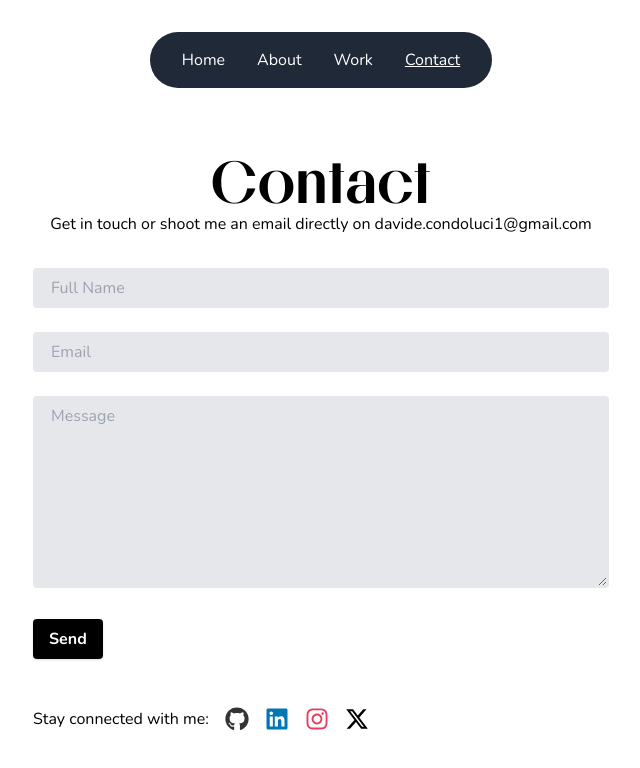
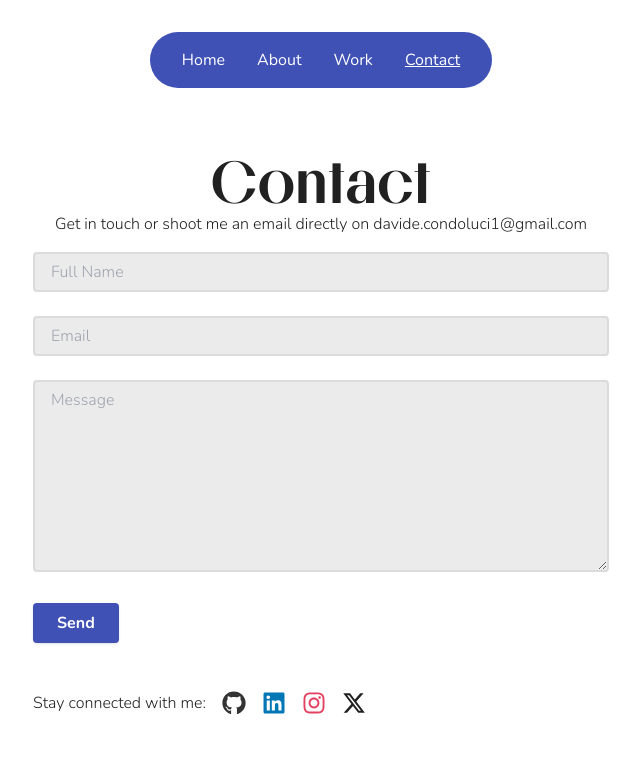
Before and after one commit to davidecondoluci/davidecondoluci.com, a React (Vite) app: page /contact in a window 1280 px wide. Shown: the top 768 px of the page, without its empty margins (319-959 px from the left). Built offline with nearby package versions, Linux system fonts and the light colour scheme.

Commit message:
styling pages with colors

```diff
--- a/src/components/Navbar.jsx
+++ b/src/components/Navbar.jsx
@@ -6,16 +6,16 @@ const Navbar = (props) => {
   const location = useLocation();
 
   const getLinkClass = (path) => {
-    let classes = "text-white hover:text-gray-400";
+    let classes = "text-white hover:text-[#C5CAE9]";
     if (location.pathname === path) {
-      classes += " underline";
+      classes += " underline text-[#C5CAE9]";
     }
     return classes;
   };
 
   return (
     <nav className={`flex justify-center pb-16 ${props.classes}`}>
-      <ul className="flex bg-gray-800 px-8 py-4 rounded-full space-x-8 items-center font-sans font-regular">
+      <ul className="flex bg-[#3F51B5] px-8 py-4 rounded-full space-x-8 items-center font-sans font-regular">
         <li>
           <Link to="/" className={getLinkClass("/")}>
             Home
--- a/src/pages/About.jsx
+++ b/src/pages/About.jsx
@@ -16,7 +16,7 @@ const About = () => {
             />
           </div>
         </div>
-        <div className="w-1/2 flex flex-col items-start justify-center pl-8 pr-32">
+        <div className="w-1/2 flex flex-col items-start justify-center pl-8 pr-32 text-[#212121]">
           <h1 className="text-6xl font-serif font-bold text-left mb-4">
             About
           </h1>
@@ -38,9 +38,9 @@ const About = () => {
           </p>
           <a
             href="download_link"
-            className="text-blue-500 hover:underline text-2xl font-sans font-regular text-left uppercase"
+            className="text-[#536DFE] hover:underline text-2xl font-sans font-regular text-left"
           >
-            ↓ My resume
+            ↓ My CV
           </a>
         </div>
       </div>
--- a/src/pages/Contact.jsx
+++ b/src/pages/Contact.jsx
@@ -6,14 +6,14 @@ import { FaGithub, FaLinkedin, FaInstagram, FaXTwitter } from "react-icons/fa6";
 const Contact = () => {
   return (
     <Layout>
-      <div className="flex flex-col items-center justify-center">
+      <div className="flex flex-col items-center justify-center text-[#212121]">
         <h1 className="text-6xl font-bold text-left font-serif">Contact</h1>
         <div className="w-full max-w-xl">
-          <p className="text-base text-center mb-8">
-            Get in touch or shoot me an email directly
-            on davide.condoluci1@gmail.com
+          <p className="text-base font-sans font-light text-center mb-4">
+            Get in touch or shoot me an email directly on
+            davide.condoluci1@gmail.com
           </p>
-          <div className="flex flex-col items-start w-full max-w-2xl">
+          <div className="flex flex-col items-start w-full max-w-2xl ">
             <form
               className="w-full"
               action="https://api.staticforms.xyz/submit"
@@ -27,7 +27,7 @@ const Contact = () => {
               <input type="text" name="honeypot" className="hidden" />
               <div className="mb-6">
                 <input
-                  className="bg-gray-200 appearance-none border-2 border-gray-200 rounded w-full py-2 px-4 text-gray-700 leading-tight focus:outline-none focus:bg-white focus:border-purple-500"
+                  className="bg-[#ebebeb] border-[#dbdbdb] focus:bg-white focus:border-[#536DFE] appearance-none border-2 rounded w-full py-2 px-4 leading-tight focus:outline-none font-sans font-light"
                   id="inline-full-name"
                   type="text"
                   name="name"
@@ -36,7 +36,7 @@ const Contact = () => {
               </div>
               <div className="mb-6">
                 <input
-                  className="bg-gray-200 appearance-none border-2 border-gray-200 rounded w-full py-2 px-4 text-gray-700 leading-tight focus:outline-none focus:bg-white focus:border-purple-500"
+                  className="bg-[#ebebeb] border-[#dbdbdb] focus:bg-white focus:border-[#536DFE] appearance-none border-2  rounded w-full py-2 px-4 leading-tight focus:outline-none font-sans font-light"
                   id="inline-email"
                   type="email"
                   name="email"
@@ -45,7 +45,7 @@ const Contact = () => {
               </div>
               <div className="mb-6">
                 <textarea
-                  className="bg-gray-200 appearance-none border-2 border-gray-200 rounded w-full py-2 px-4 text-gray-700 leading-tight focus:outline-none focus:bg-white focus:border-purple-500 h-48"
+                  className="bg-[#ebebeb] border-[#dbdbdb] focus:bg-white focus:border-[#536DFE] appearance-none border-2 rounded w-full py-2 px-4 text-gray-700 leading-tight focus:outline-none h-48 font-sans font-light"
                   id="inline-message"
                   placeholder="Message"
                   name="message"
@@ -53,7 +53,7 @@ const Contact = () => {
               </div>
               <div className="flex items-center mb-6">
                 <button
-                  className="shadow bg-black hover:bg-purple-400 focus:shadow-outline focus:outline-none text-white font-bold py-2 px-4 rounded"
+                  className="shadow bg-[#3F51B5] hover:bg-[#536DFE] focus:shadow-outline focus:outline-none text-white py-2 px-6 rounded font-sans font-bold"
                   type="submit"
                   value="Submit"
                 >
@@ -62,7 +62,9 @@ const Contact = () => {
               </div>
             </form>
             <div className="flex flex-row justify-start mt-6 w-full">
-              <h2 className="mr-4 text-left">Stay connected with me:</h2>
+              <h2 className="mr-4 font-sans font-light text-left">
+                Stay connected with me:
+              </h2>
               <div className="flex items-center space-x-4">
                 <a
                   href="https://github.com/davidecondoluci"
--- a/src/pages/Home.jsx
+++ b/src/pages/Home.jsx
@@ -25,7 +25,7 @@ const Home = () => {
 
   return (
     <LayoutFixed>
-      <div className="flex flex-col items-center justify-center h-screen overflow-hidden text-center">
+      <div className="flex flex-col items-center justify-center h-screen overflow-hidden text-center text-[#212121]">
         <h3 className="text-4xl font-sans font-light mb-2">👋 Hi there, I’m</h3>
         <h1 className="text-8xl font-serif font-bold mb-2">Davide Condoluci</h1>
         <div className="flex justify-center items-center">
--- a/src/pages/Work.jsx
+++ b/src/pages/Work.jsx
@@ -5,17 +5,19 @@ import projects from "../data/projects.json";
 const Work = () => {
   return (
     <Layout>
-      <div className="flex flex-col items-center justify-center">
+      <div className="flex flex-col items-center justify-center text-[#212121]">
         <h1 className="text-6xl font-serif font-bold">Work</h1>
-        <p className="text-base font-sans font-light text-center">
+        <p className="text-base font-sans font-light text-center w-1/2">
           A selection of my best work from over the years from websites, to
           UI/UX, to logos. Each project reflects my passion for design and
           attention to detail.🧐
         </p>
         <div className="flex flex-row container mx-auto px-4 items-start">
           <div className="w-3/5 flex items-start justify-center p-4">
-            <div className="w-full h-[600px] bg-gray-200 rounded-lg flex items-center justify-center">
-              <p className="text-lg">Content for the left box</p>
+            <div className="w-full h-[600px] bg-[#ebebeb] rounded-lg flex items-center justify-center">
+              <p className="text-lg font-sans font-light">
+                Content for the left box
+              </p>
             </div>
           </div>
           <div className="w-2/5 fade flex flex-col items-start justify-start p-4 mt-4 overflow-y-auto h-[600px]">
```
